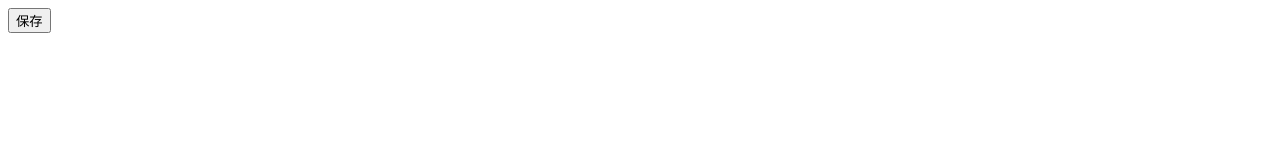
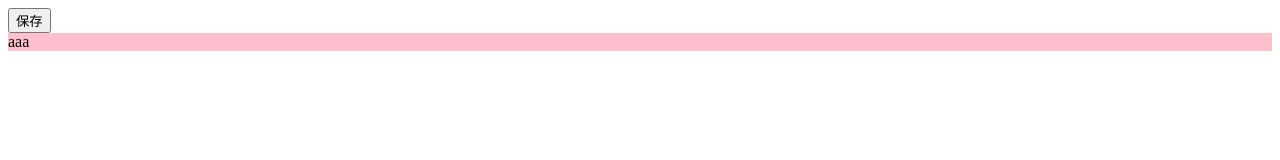
Before and after one commit to xwlx/hbuilder_git, a plain HTML site: page index.html in a window 1280 px wide. Drawn offline with Linux system fonts and the light colour scheme.

Commit message:
index.html：添加了aaa，背景为粉色

```diff
--- a/index.html
+++ b/index.html
@@ -6,5 +6,6 @@
 	</head>
 	<body>
 		<input type="button" value="保存"/>
+		<div style="background-color:pink;">aaa</div>
 	</body>
 </html>
```
